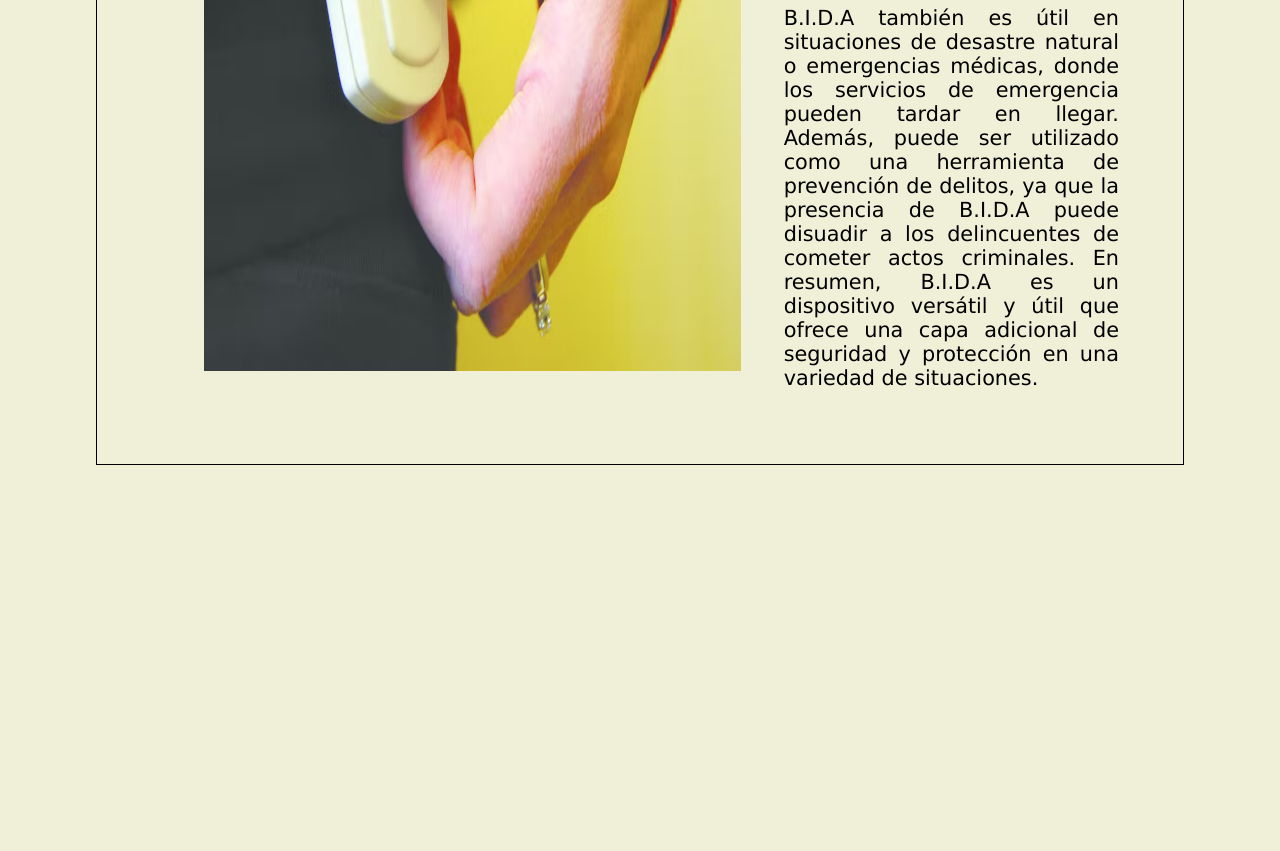
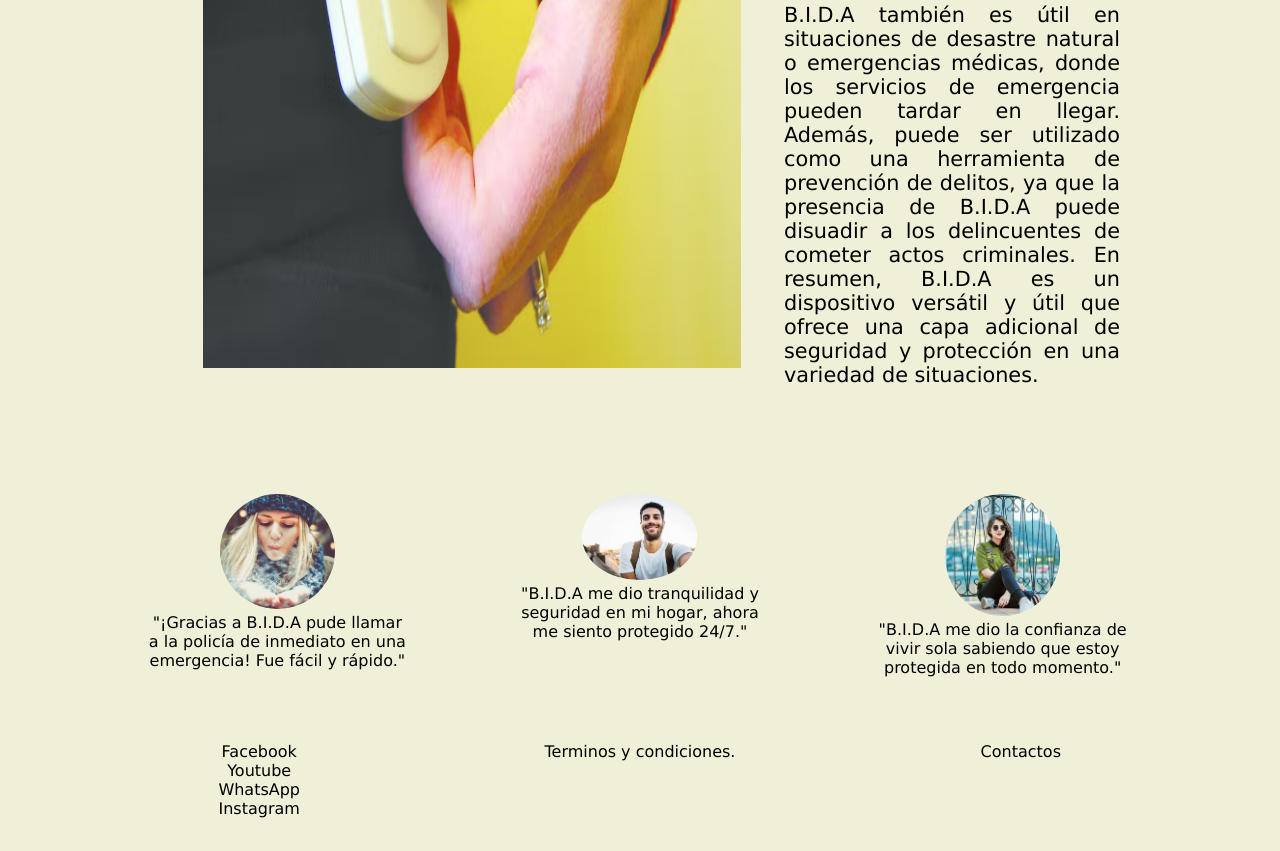
Before and after one commit to EnriqueKloosterman/TP-FIP-aplicacionBIDA, a plain HTML site: page index.html in a window 1280 px wide. Shown: the part 1590-2441 px from the top of the page. Before the commit the page ends 2055 px from the top, so only its background shows below. Drawn offline with Linux system fonts and the light colour scheme.

Commit message:
carga de testimonios y footer

```diff
--- a/index.html
+++ b/index.html
@@ -1,17 +1,17 @@
 <!DOCTYPE html>
 <html lang="en">
   <head>
-    <meta charset="UTF-8">
-    <meta http-equiv="X-UA-Compatible" content="IE=edge">
-    <meta name="viewport" content="width=device-width, initial-scale=1.0">
-    <link rel="stylesheet" href="style.css">
+    <meta charset="UTF-8" />
+    <meta http-equiv="X-UA-Compatible" content="IE=edge" />
+    <meta name="viewport" content="width=device-width, initial-scale=1.0" />
+    <link rel="stylesheet" href="style.css" />
     <title>Document</title>
   </head>
   <body>
     <header>
       <div class="container">
         <figure class="logo-img">
-                <img src="/IMG/logo.png" alt="imagen de logo">
+          <img src="/IMG/logo.png" alt="imagen de logo" />
         </figure>
         <div class="title-bar">
           <div class="title">
@@ -31,23 +31,106 @@
     <section>
       <article>
         <div class="text">
-                <p>B.I.D.A es un producto innovador de seguridad personal, que consiste en un botón de pánico portátil que se puede llevar en la muñeca o en un collar. Este dispositivo ha sido diseñado para ayudar a las personas a sentirse más seguras en situaciones de emergencia. B.I.D.A cuenta con una serie de características que lo hacen único, como la capacidad de enviar alertas de emergencia a contactos preestablecidos, enviar la ubicación en tiempo real a través de la conexión GPS, y grabar audio y video en caso de una situación de peligro. Además, cuenta con una batería de larga duración y es resistente al agua, lo que lo hace ideal para personas que disfrutan de actividades al aire libre. B.I.D.A se ha convertido en una solución popular y efectiva para aumentar la seguridad personal en una amplia gama de situaciones, desde el trabajo hasta la vida diaria.</p>
+          <p>
+            B.I.D.A es un producto innovador de seguridad personal, que consiste
+            en un botón de pánico portátil que se puede llevar en la muñeca o en
+            un collar. Este dispositivo ha sido diseñado para ayudar a las
+            personas a sentirse más seguras en situaciones de emergencia.
+            B.I.D.A cuenta con una serie de características que lo hacen único,
+            como la capacidad de enviar alertas de emergencia a contactos
+            preestablecidos, enviar la ubicación en tiempo real a través de la
+            conexión GPS, y grabar audio y video en caso de una situación de
+            peligro. Además, cuenta con una batería de larga duración y es
+            resistente al agua, lo que lo hace ideal para personas que disfrutan
+            de actividades al aire libre. B.I.D.A se ha convertido en una
+            solución popular y efectiva para aumentar la seguridad personal en
+            una amplia gama de situaciones, desde el trabajo hasta la vida
+            diaria.
+          </p>
         </div>
         <figure>
-                <img src="/IMG/panic1.png" alt="">
+          <img src="/IMG/panic1.png" alt="" />
         </figure>
       </article>
     </section>
     <section>
       <article>
         <figure>
-                <img src="/IMG/panic2.avif" alt="">
+          <img src="/IMG/panic2.avif" alt="" />
         </figure>
         <div class="text">
-                <p>B.I.D.A es un dispositivo de seguridad personal que puede ser utilizado en una variedad de situaciones para garantizar la protección de los usuarios. Algunos de los usos comunes de B.I.D.A incluyen en situaciones de peligro o emergencia, como acoso o asalto, en eventos públicos concurridos, como conciertos o festivales, en el trabajo para empleados que realizan actividades de alto riesgo, como trabajadores solitarios o de seguridad y en situaciones en las que se requiere una respuesta inmediata, como en hogares de ancianos o centros de atención de salud.</p>
-                <p>B.I.D.A también es útil en situaciones de desastre natural o emergencias médicas, donde los servicios de emergencia pueden tardar en llegar. Además, puede ser utilizado como una herramienta de prevención de delitos, ya que la presencia de B.I.D.A puede disuadir a los delincuentes de cometer actos criminales. En resumen, B.I.D.A es un dispositivo versátil y útil que ofrece una capa adicional de seguridad y protección en una variedad de situaciones.</p>
+          <p>
+            B.I.D.A es un dispositivo de seguridad personal que puede ser
+            utilizado en una variedad de situaciones para garantizar la
+            protección de los usuarios. Algunos de los usos comunes de B.I.D.A
+            incluyen en situaciones de peligro o emergencia, como acoso o
+            asalto, en eventos públicos concurridos, como conciertos o
+            festivales, en el trabajo para empleados que realizan actividades de
+            alto riesgo, como trabajadores solitarios o de seguridad y en
+            situaciones en las que se requiere una respuesta inmediata, como en
+            hogares de ancianos o centros de atención de salud.
+          </p>
+          <p>
+            B.I.D.A también es útil en situaciones de desastre natural o
+            emergencias médicas, donde los servicios de emergencia pueden tardar
+            en llegar. Además, puede ser utilizado como una herramienta de
+            prevención de delitos, ya que la presencia de B.I.D.A puede disuadir
+            a los delincuentes de cometer actos criminales. En resumen, B.I.D.A
+            es un dispositivo versátil y útil que ofrece una capa adicional de
+            seguridad y protección en una variedad de situaciones.
+          </p>
         </div>
       </article>
     </section>
+    <section>
+      <div class="testimonios">
+        <div class="testimonio">
+            <figure>
+                <img src="./IMG/perfil 1.jpg" alt="perfil 1" class="imgTestimonio" />
+            </figure>
+          <p>
+            "¡Gracias a B.I.D.A pude llamar a la policía de inmediato en una
+            emergencia! Fue fácil y rápido."
+          </p>
+        </div>
+        <div class="testimonio">
+            <figure>
+                <img src="./IMG/perfil 2.jpg" alt="perfil 2" class="imgTestimonio" />
+            </figure>
+          <p>
+            "B.I.D.A me dio tranquilidad y seguridad en mi hogar, ahora me
+            siento protegido 24/7."
+          </p>
+        </div>
+        <div class="testimonio">
+            <figure>
+                <img src="./IMG/perfil 3.jpg" alt="perfil 3" class="imgTestimonio" />
+            </figure>
+          <p>
+            "B.I.D.A me dio la confianza de vivir sola sabiendo que estoy
+            protegida en todo momento."
+          </p>
+        </div>
+      </div>
+    </section>
+
+    <footer>
+      <div class="footer">
+        <div class="itemFooter">
+          <ul>
+            <li>Facebook</li>
+            <li>Youtube</li>
+            <li>WhatsApp</li>
+            <li>Instagram</li>
+          </ul>
+        </div>
+        <div class="itemFooter">
+          <p>Terminos y condiciones.</p>
+        </div>
+        <div class="itemFooter">
+          <p>Contactos</p>
+        </div>
+      </div>
+    </footer>
   </body>
 </html>
--- a/style.css
+++ b/style.css
@@ -77,7 +77,7 @@ article{
     justify-content: space-around;
     width: 85%;
     padding: 5%;
-    border: solid 1px;
+
 }
 
 section article .text{
@@ -98,3 +98,54 @@ section article figure{
 section article figure img{
     max-width: 95%;
 }
+
+.imgTestimonio{
+    border-radius: 50%;
+    width: 115px;
+}
+.testimonios{
+    display: flex;
+    justify-content: space-around;
+    flex-wrap: wrap;
+    width: 85%;
+}
+
+.testimonio {
+
+        width: 30%;
+        /* display: inline-block; */
+        text-align: center;
+        padding: 3% 3%;
+
+}
+footer {
+    display: flex;
+    justify-content: center;
+
+}
+.footer{
+    display: flex;
+    justify-content: space-between;
+    width: 85%;
+}
+
+.itemFooter{
+    width: 30%;
+        /* display: inline-block; */
+        text-align: center;
+        padding: 3% 3%;
+
+
+
+}
+.footer ul li{
+    text-decoration: none;
+    display: flex;
+    text-align: center;
+
+}
+.footer ul{
+    display: flex;
+    flex-direction: column;
+    align-items: center;
+}
```
Also changed, not shown: IMG/perfil 1.jpg (added), IMG/perfil 2.jpg (added), IMG/perfil 3.jpg (added). Lines whose indentation alone changed are shown as unchanged.
